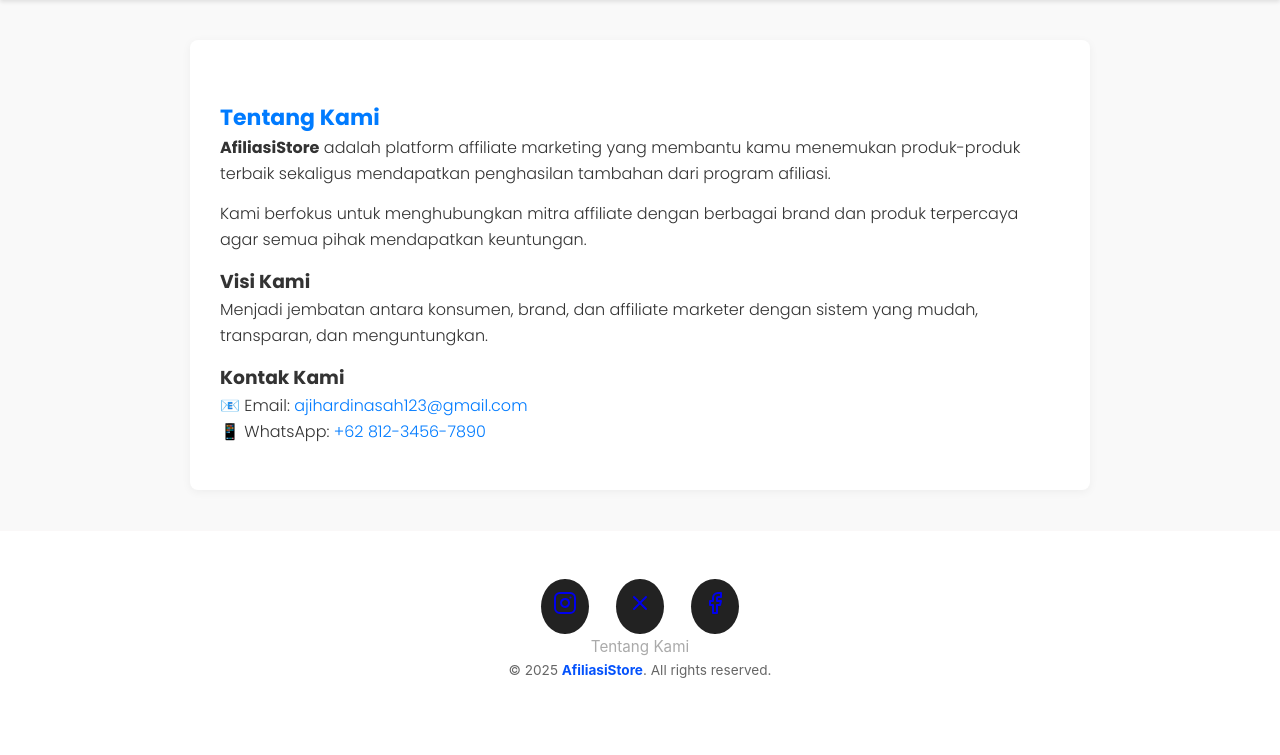
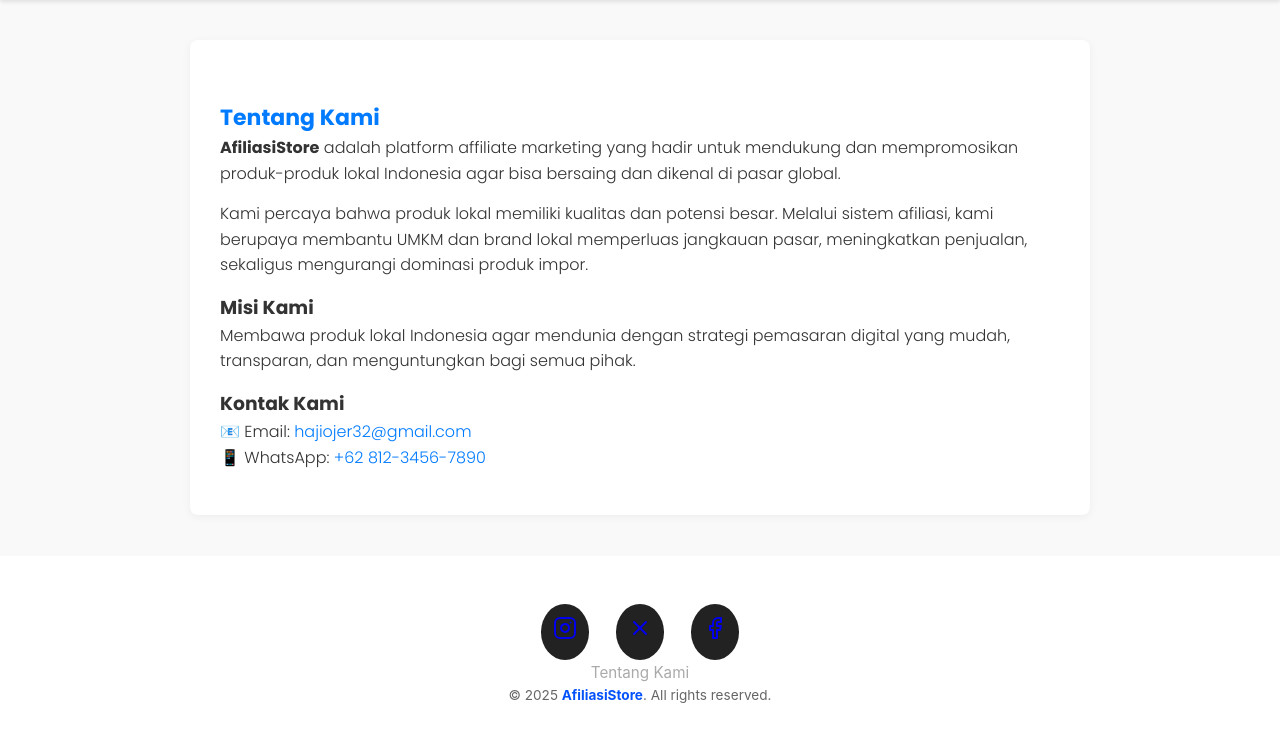
Before and after one commit to Hardiansyah46/aji, a PHP site: page /Store/?page=about in a window 1280 px wide. Shown: the part 74-829 px from the top of the page. Before the commit the page ends 752 px from the top, so only its background shows below. Run offline with PHP 8.4, Linux system fonts and the light colour scheme.

Commit message:
mengubah tampilanya

```diff
--- a/index.php
+++ b/index.php
@@ -111,10 +111,11 @@ switch($page) {
   <div class="footer-container">
     <!-- Sosial Media -->
     <div class="socials">
-      <a href="#" class="social instagram" aria-label="Instagram"><i data-feather="instagram"></i></a>
-      <a href="#" class="social twitter" aria-label="X"><i data-feather="x"></i></a>
-      <a href="#" class="social facebook" aria-label="Facebook"><i data-feather="facebook"></i></a>
-    </div>
+  <a href="https://www.instagram.com/affstore_12" class="social instagram" aria-label="Instagram"><i data-feather="instagram"></i></a>
+  <a href="https://twitter.com/username" class="social twitter" aria-label="X"><i data-feather="x"></i></a>
+  <a href="https://www.facebook.com/profile.php?id=61575318681322&locale=id_ID" class="social facebook" aria-label="Facebook"><i data-feather="facebook"></i></a>
+</div>
+
 
     <!-- Links -->
     <div class="footer-links">
--- a/pages/about.php
+++ b/pages/about.php
@@ -1,25 +1,27 @@
 <section id="about" class="about">
   <h2>Tentang Kami</h2>
   <p>
-    <strong>AfiliasiStore</strong> adalah platform affiliate marketing yang membantu
-    kamu menemukan produk-produk terbaik sekaligus mendapatkan penghasilan tambahan
-    dari program afiliasi.
+    <strong>AfiliasiStore</strong> adalah platform affiliate marketing yang hadir
+    untuk mendukung dan mempromosikan produk-produk lokal Indonesia agar bisa
+    bersaing dan dikenal di pasar global.
   </p>
   <p>
-    Kami berfokus untuk menghubungkan mitra affiliate dengan berbagai brand dan
-    produk terpercaya agar semua pihak mendapatkan keuntungan.
+    Kami percaya bahwa produk lokal memiliki kualitas dan potensi besar.
+    Melalui sistem afiliasi, kami berupaya membantu UMKM dan brand lokal
+    memperluas jangkauan pasar, meningkatkan penjualan, sekaligus mengurangi
+    dominasi produk impor.
   </p>
 
-  <h3>Visi Kami</h3>
+  <h3>Misi Kami</h3>
   <p>
-    Menjadi jembatan antara konsumen, brand, dan affiliate marketer dengan sistem
-    yang mudah, transparan, dan menguntungkan.
+    Membawa produk lokal Indonesia agar mendunia dengan strategi pemasaran digital
+    yang mudah, transparan, dan menguntungkan bagi semua pihak.
   </p>
 
   <h3>Kontak Kami</h3>
   <p>
     📧 Email:
-    <a href="mailto:ajihardinasah123@gmail.com">ajihardinasah123@gmail.com</a><br>
+    <a href="mailto:ajihardinasah123@gmail.com">hajiojer32@gmail.com</a><br>
     📱 WhatsApp:
     <a href="https://wa.me/6281234567890" target="_blank">+62 812-3456-7890</a>
   </p>
```
